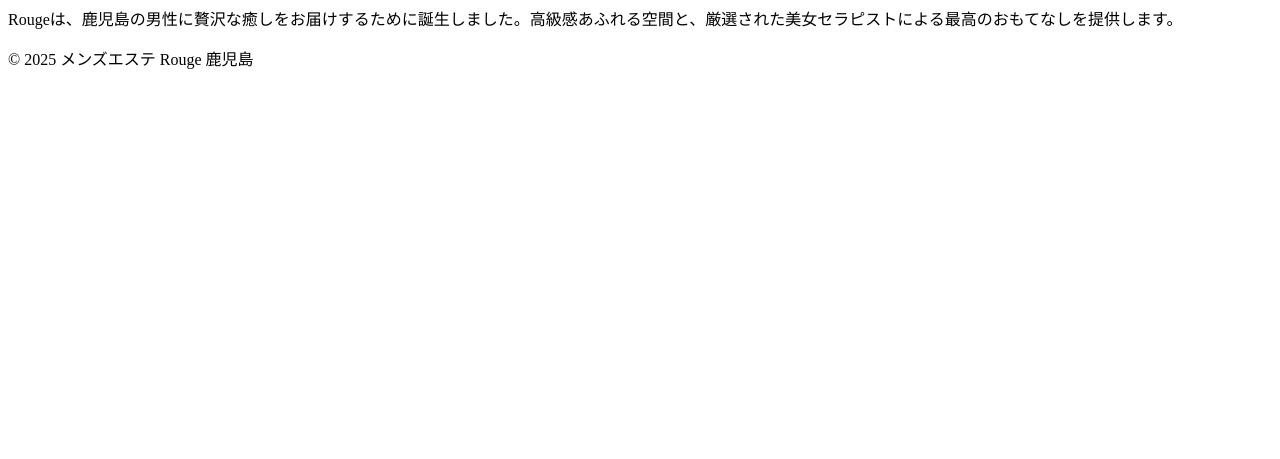
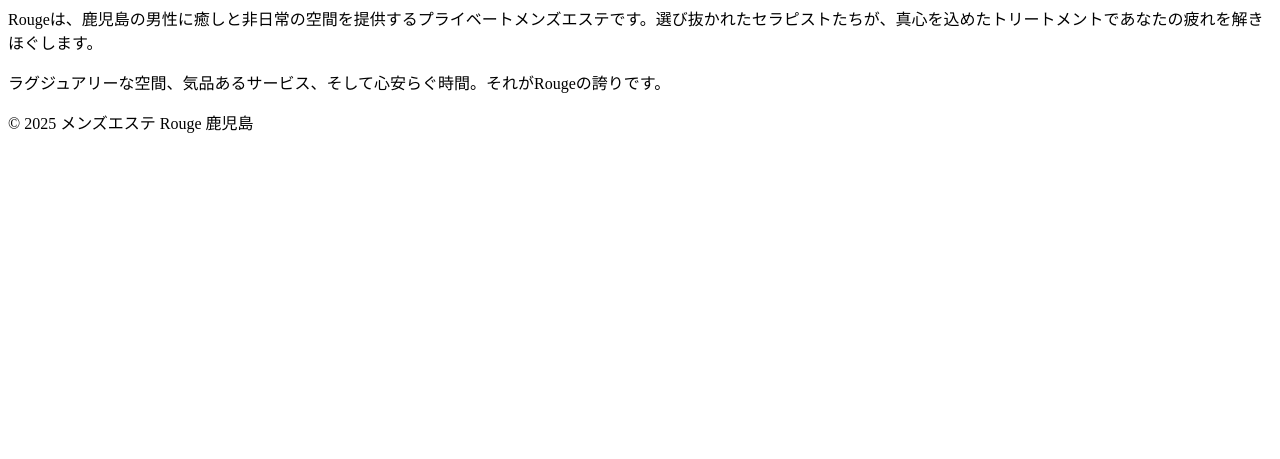
Before and after one commit to yuyu-kago/rouge-kagoshima, a plain HTML site: page concept.html in a window 1280 px wide. Shown: the part 341-800 px from the top of the page. Drawn offline with Linux system fonts and the light colour scheme.

Commit message:
Update concept.html

```diff
--- a/concept.html
+++ b/concept.html
@@ -2,8 +2,9 @@
 <html lang="ja">
 <head>
   <meta charset="UTF-8">
+  <title>コンセプト | Rouge</title>
   <meta name="viewport" content="width=device-width, initial-scale=1">
-  <title>コンセプト | Rouge</title>
+  <link href="https://fonts.googleapis.com/css2?family=Playfair+Display&display=swap" rel="stylesheet">
   <link rel="stylesheet" href="style.css">
 </head>
 <body>
@@ -24,7 +25,8 @@
   <main>
     <section>
       <h2>コンセプト</h2>
-      <p>Rougeは、鹿児島の男性に贅沢な癒しをお届けするために誕生しました。高級感あふれる空間と、厳選された美女セラピストによる最高のおもてなしを提供します。</p>
+      <p>Rougeは、鹿児島の男性に癒しと非日常の空間を提供するプライベートメンズエステです。選び抜かれたセラピストたちが、真心を込めたトリートメントであなたの疲れを解きほぐします。</p>
+      <p>ラグジュアリーな空間、気品あるサービス、そして心安らぐ時間。それがRougeの誇りです。</p>
     </section>
   </main>
 
```
